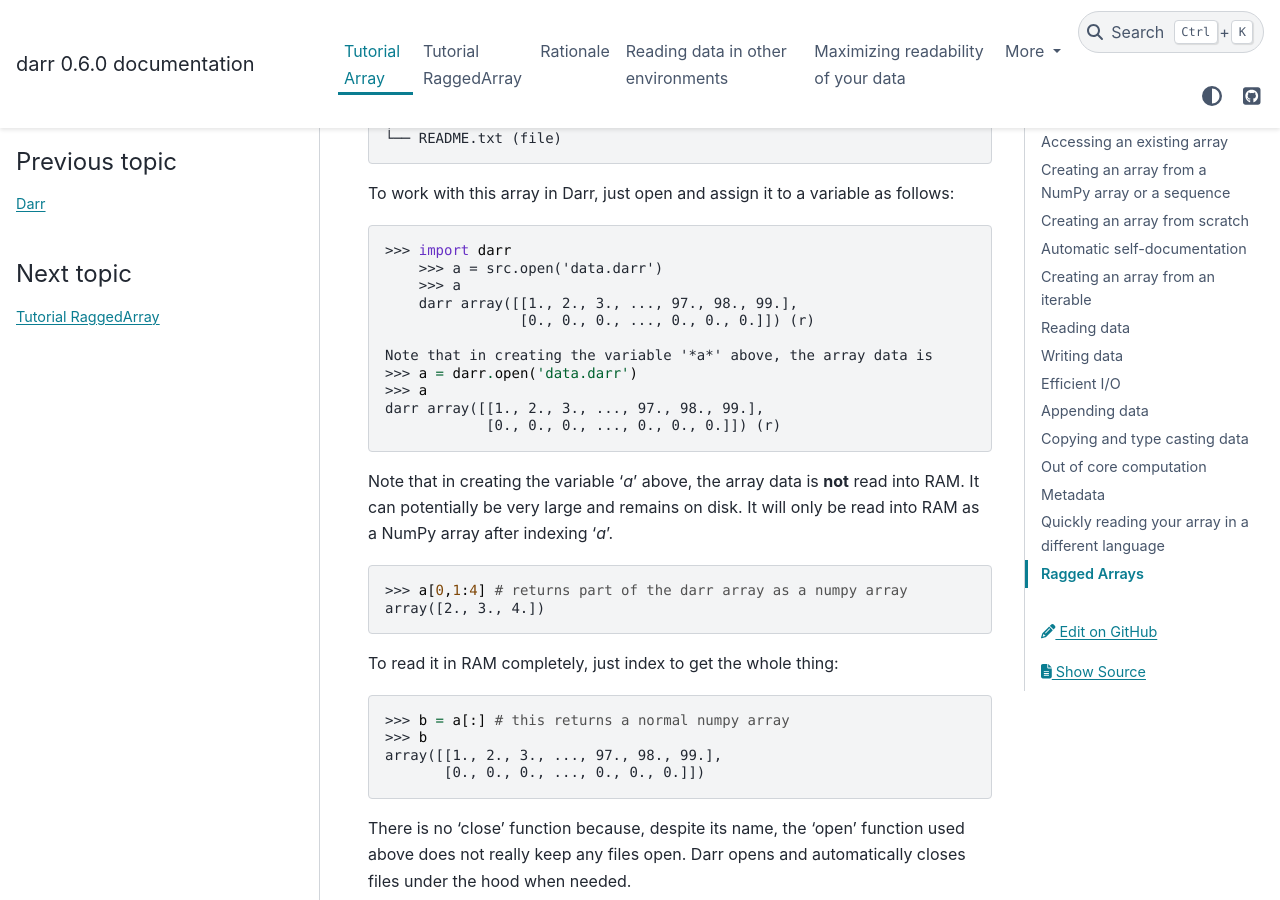
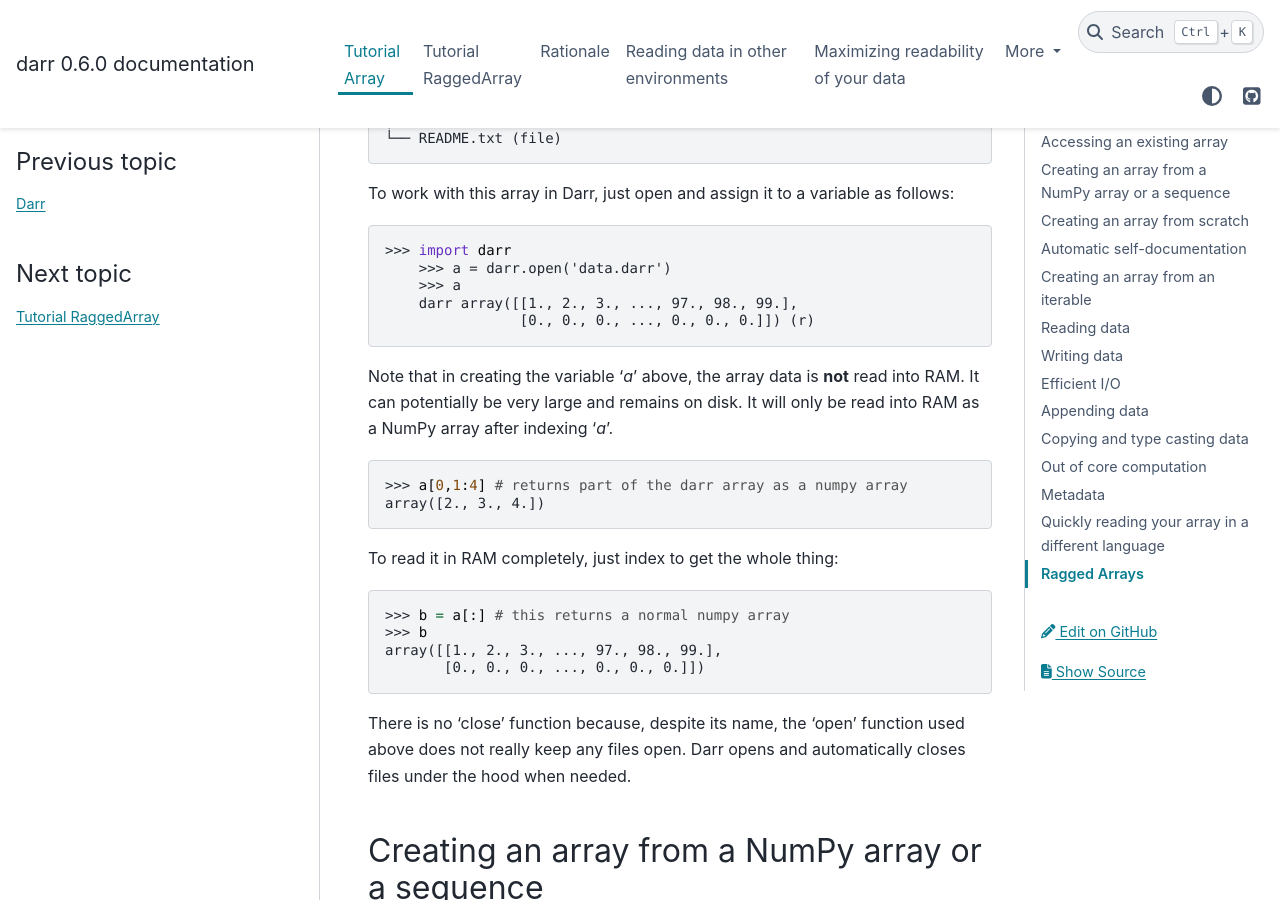
Before and after one commit to gbeckers/Darr, a Sphinx documentation site: the page built from docs/tutorialarray.rst, in a window 1280 px wide and 900 px high, scrolled down 409 px. Built offline with Sphinx 7.4.7 and the PyData theme 0.15.4, drawn with Linux system fonts in a browser that asks for light colours.

Commit message:
fix text

```diff
--- a/docs/tutorialarray.rst
+++ b/docs/tutorialarray.rst
@@ -23,16 +23,10 @@
 .. code:: python
 
     >>> import darr
-        >>> a = src.open('data.darr')
+        >>> a = darr.open('data.darr')
         >>> a
         darr array([[1., 2., 3., ..., 97., 98., 99.],
                     [0., 0., 0., ..., 0., 0., 0.]]) (r)
-
-    Note that in creating the variable '*a*' above, the array data is
-    >>> a = darr.open('data.darr')
-    >>> a
-    darr array([[1., 2., 3., ..., 97., 98., 99.],
-                [0., 0., 0., ..., 0., 0., 0.]]) (r)
 
 Note that in creating the variable '*a*' above, the array data is **not** read
 into RAM. It can potentially be very large and remains on disk. It will only
```
